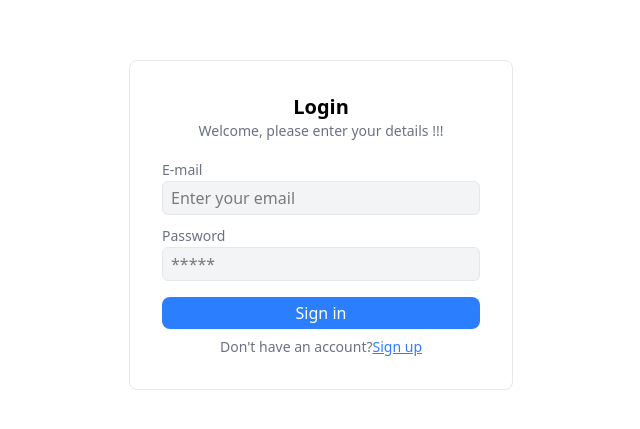
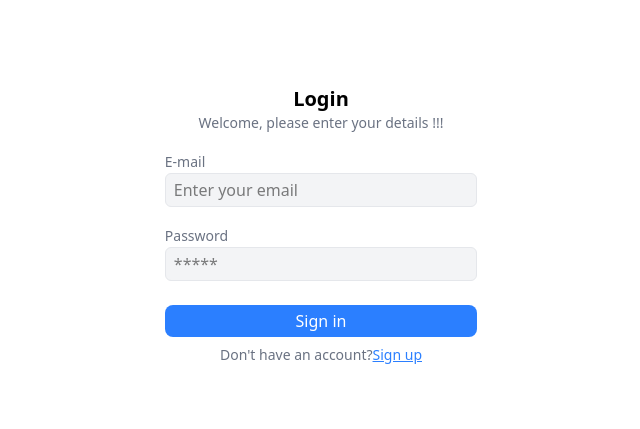
Before and after one commit to Manot22/project-todo, a React (Vite) app: page / in a window 1280 px wide. Shown: the part 175-604 px from the top of the page, without its empty margins (319-959 px from the left). Built offline with nearby package versions, Linux system fonts and the light colour scheme.

Commit message:
change: style button and authlayouts

```diff
--- a/src/components/Elements/Button/index.jsx
+++ b/src/components/Elements/Button/index.jsx
@@ -1,9 +1,15 @@
 const Button = (props) => {
-  const { children, classname, type } = props;
+  const {
+    children,
+    classname = "bg-black",
+    type = "button",
+    onClick = () => {},
+  } = props;
   return (
     <button
       type={type}
-      className={`w-full px-2 py-1 cursor-pointer rounded-lg bg-black text-white ${classname}`}
+      onClick={onClick}
+      className={`px-4 py-1 cursor-pointer rounded-lg ${classname} text-white`}
     >
       {children}
     </button>
--- a/src/components/Elements/Input/index.jsx
+++ b/src/components/Elements/Input/index.jsx
@@ -5,7 +5,7 @@ const InputForm = (props) => {
   const { htmlFor, titleLable, placeholder, type, value, name, onChange } =
     props;
   return (
-    <>
+    <div className="mb-4">
       <Label htmlFor={htmlFor}>{titleLable}</Label>
       <Input
         name={name}
@@ -14,7 +14,7 @@ const InputForm = (props) => {
         value={value}
         onChange={onChange}
       />
-    </>
+    </div>
   );
 };
 export default InputForm;
--- a/src/components/Fragments/LoginForm.jsx
+++ b/src/components/Fragments/LoginForm.jsx
@@ -52,7 +52,10 @@ const LoginForm = () => {
         placeholder="*****"
       />
 
-      <Button type="submit" classname="bg-blue-500 my-2 hover:bg-blue-300">
+      <Button
+        type="submit"
+        classname="bg-blue-500 my-2 hover:bg-blue-300 w-full"
+      >
         Sign in
       </Button>
     </form>
--- a/src/components/Layouts/AuthLayouts.jsx
+++ b/src/components/Layouts/AuthLayouts.jsx
@@ -4,7 +4,7 @@ const AuthLayouts = (props) => {
   const { children, type, titleLayout } = props;
   return (
     <div className="min-h-screen flex flex-col justify-center items-center">
-      <div className="p-8 max-w-sm mx-auto border border-gray-200 rounded-lg">
+      <div className="p-8 max-w-md mx-auto rounded-lg">
         <div className="mb-4">
           <h1 className="text-center font-semibold text-xl">{titleLayout}</h1>
           <p className="text-gray-500 text-sm text-center">
```
